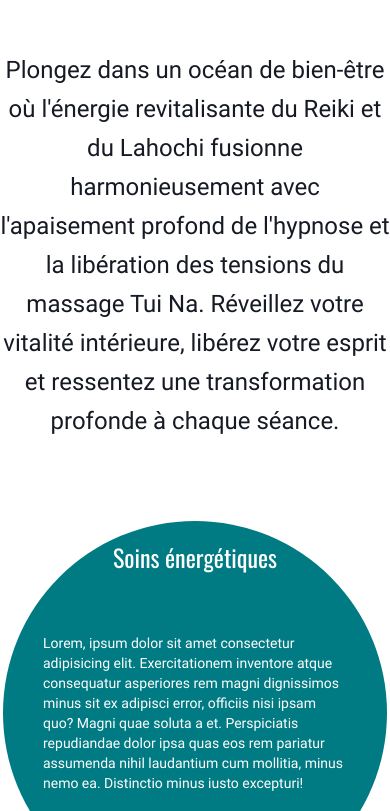
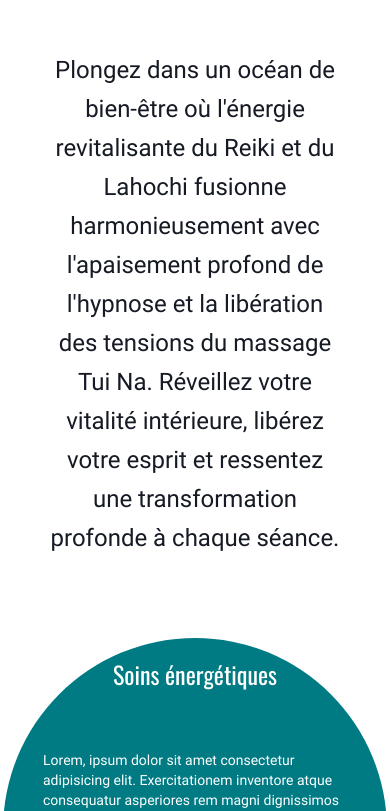
Before and after one commit to jacklocks/Laurence_Deroche, a Next.js app: page / in a window 390 px wide. Shown: the part 1187-1998 px from the top of the page. Built offline with nearby package versions, Linux system fonts and the light colour scheme; no server answers; a web font is replaced by a local one.

Commit message:
responsive2

```diff
--- a/app/components/Middle.jsx
+++ b/app/components/Middle.jsx
@@ -3,13 +3,15 @@ import React from "react";
 const Middle = () => {
   return (
     <>
-      <h1 className="text-2xl lg:text-4xl mt-10 text-center font-text text-black leading-relaxed text-header">
+    <div className="flex justify-center">
+      <h1 className="text-2xl lg:text-4xl mt-10 text-center font-text w-9/12 text-black leading-relaxed text-header">
         Plongez dans un océan de bien-être où l'énergie revitalisante du Reiki
         et du Lahochi fusionne harmonieusement avec l'apaisement profond de
         l'hypnose et la libération des tensions du massage Tui Na. Réveillez
         votre vitalité intérieure, libérez votre esprit et ressentez une
         transformation profonde à chaque séance.
       </h1>
+      </div>
       <div className=" flex place-content-around mt-20 flex-wrap gap-20">
         <div className="bg-teal w-[24rem] h-[24rem] sm:w-[32rem] sm:h-[32rem] flex flex-col items-center rounded-full mb-10">
           <h1 className="text-2xl sm:text-3xl text-center font-title p-5 sm:p-10">
```
